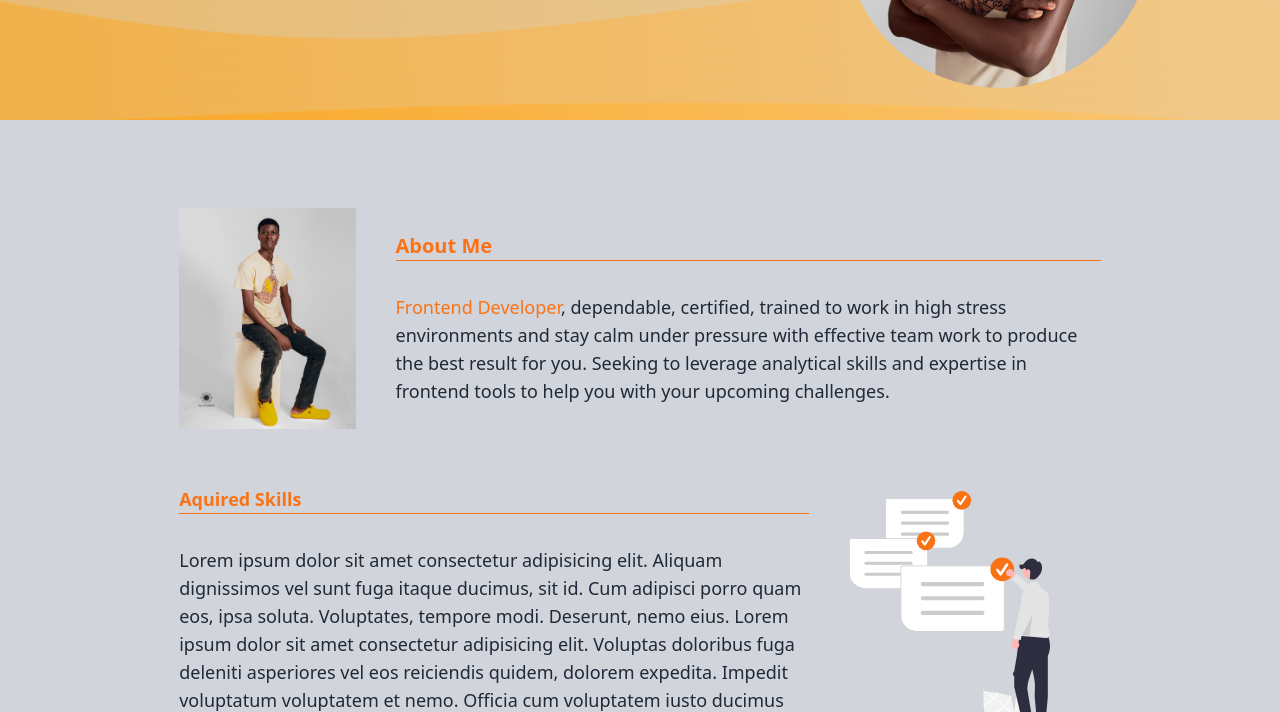
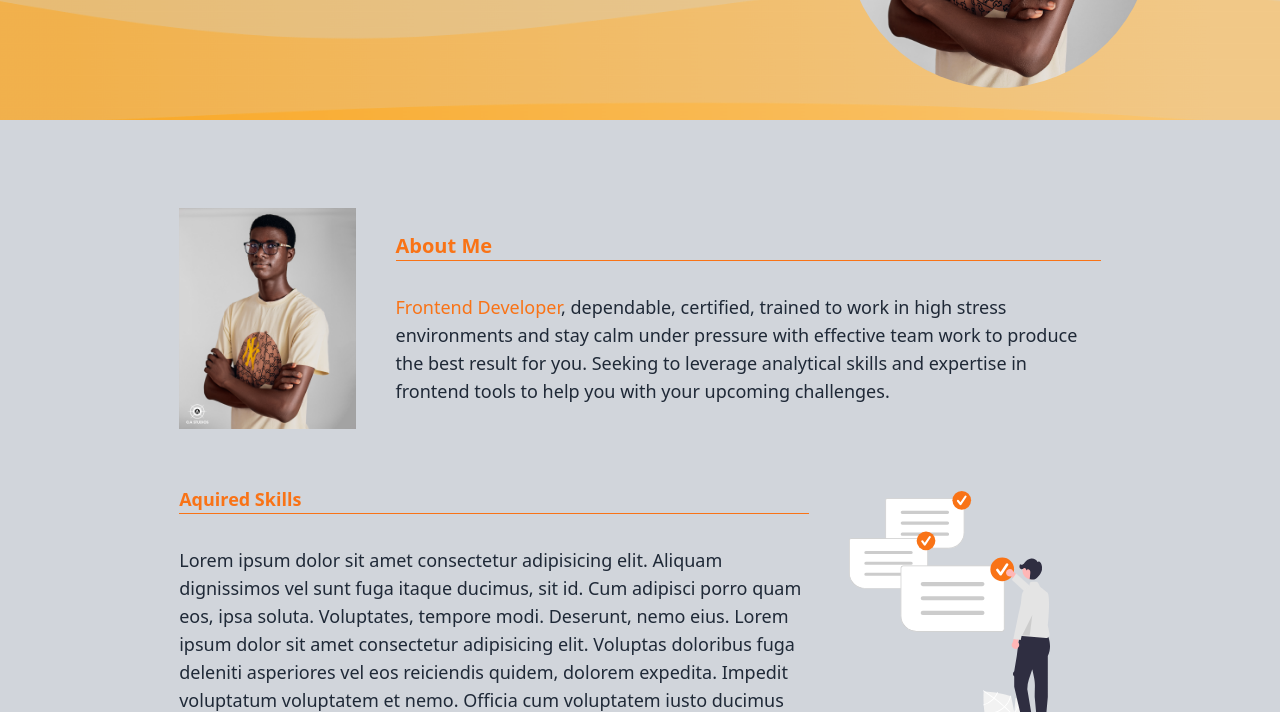
Before and after one commit to Riel101/Adeyemi-Gabriel, a website: page index.html in a window 1280 px wide. Shown: the part 388-1100 px from the top of the page. Drawn offline with Linux system fonts and the light colour scheme.

Commit message:
Update index.html

```diff
--- a/index.html
+++ b/index.html
@@ -68,7 +68,7 @@
 
             <div class="my-14 mx-auto sm:w-[90%] w-[100%] gap-10 flex flex-col md:flex-row items-center">
                 <div class="w-[60%] md:w-[80%] xl:w-[25%] sm:mb-0 mb-8">
-                    <img class="fill-current" src="./img/full-body-img.jpg" alt="Profile">
+                    <img class="fill-current" src="./img/Profile-pic.jpg" alt="Profile">
                 </div>
                 <div class="w-[100%]">
                     <h3 class="font-bold text-xl text-orange-500 border-b border-orange-500 mb-8">About Me</h3>
```
